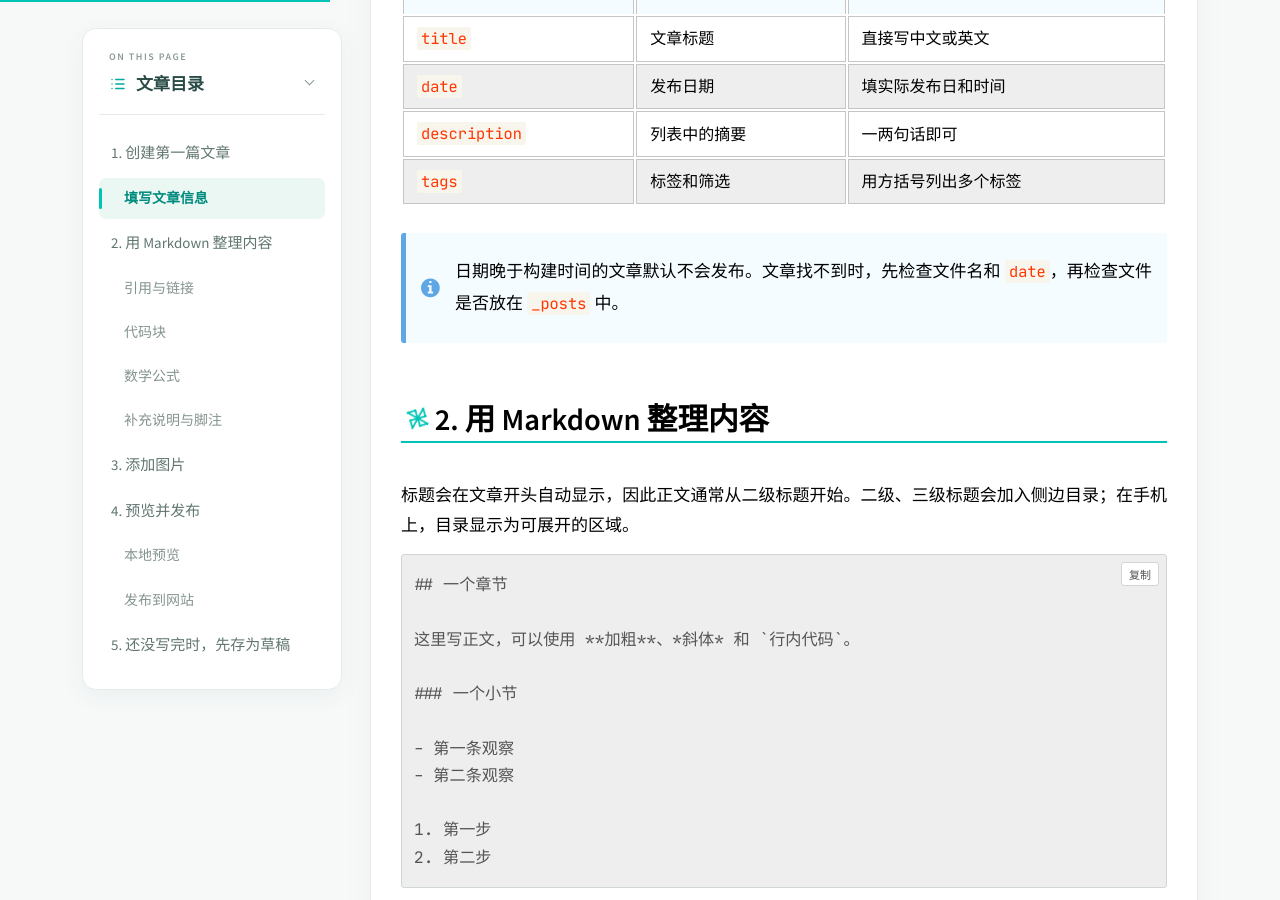
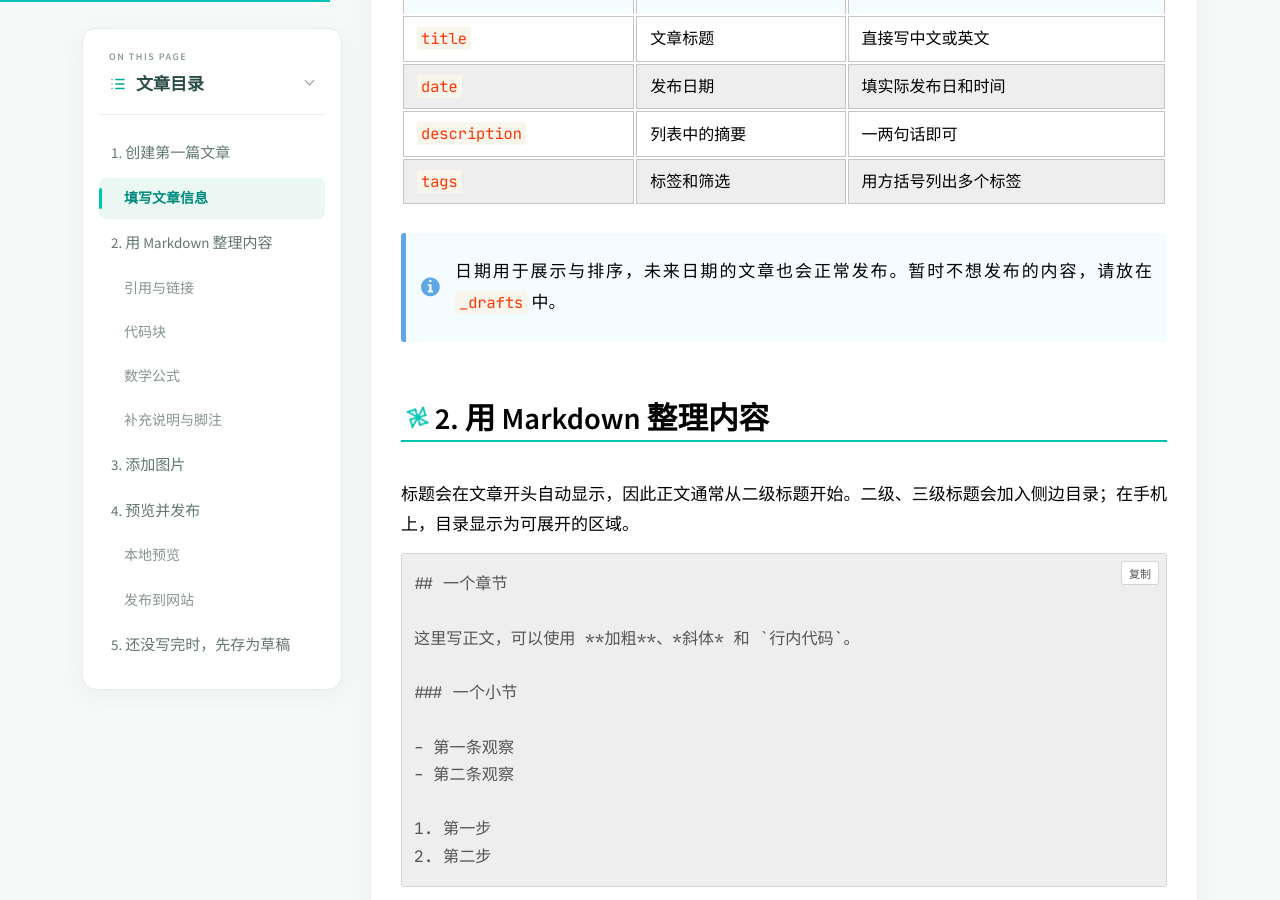
Before and after one commit to MichaelYeung2004/michaelyeung2004.github.io, a Jekyll site: the page built from _posts/2026-10-04-getting-started.md, in a window 1280 px wide and 900 px high, scrolled down 1427 px. Built offline with Jekyll 4.4.1, drawn with Linux system fonts in a browser that asks for light colours; formulas are drawn with MathJax 3.

Commit message:
Allow future-dated blog posts to publish

```diff
--- a/_config.yml
+++ b/_config.yml
@@ -47,6 +47,8 @@
   xing             :
   youtube          :
   wikipedia        :
+
+future: true
 
 include:
   - _posts
--- a/_posts/2026-10-04-getting-started.md
+++ b/_posts/2026-10-04-getting-started.md
@@ -47,7 +47,7 @@
 | `description` | 列表中的摘要 | 一两句话即可 |
 | `tags` | 标签和筛选 | 用方括号列出多个标签 |
 
-> 日期晚于构建时间的文章默认不会发布。文章找不到时，先检查文件名和 `date`，再检查文件是否放在 `_posts` 中。
+> 日期用于展示与排序，未来日期的文章也会正常发布。暂时不想发布的内容，请放在 `_drafts` 中。
 
 ## 2. 用 Markdown 整理内容
 
```
Also changed, not shown: docs/BLOG.md (+1 -1 lines).
